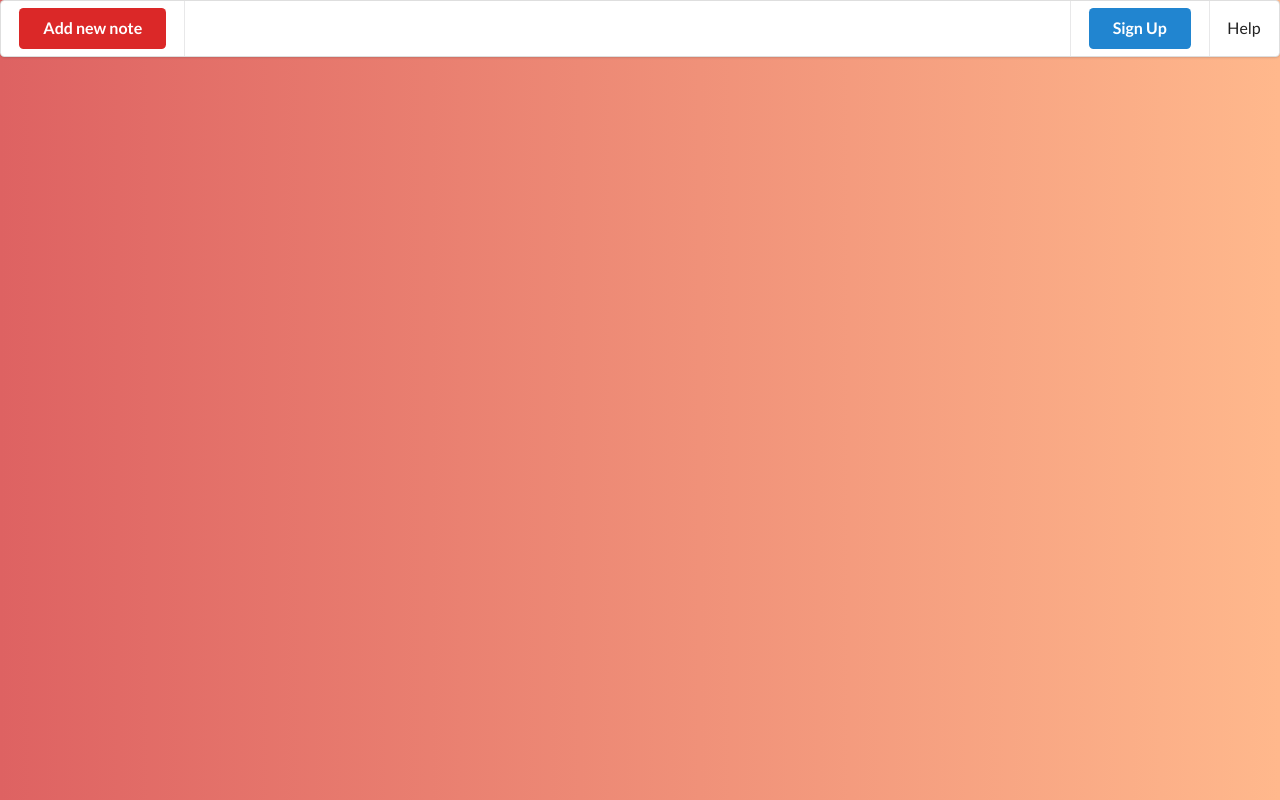
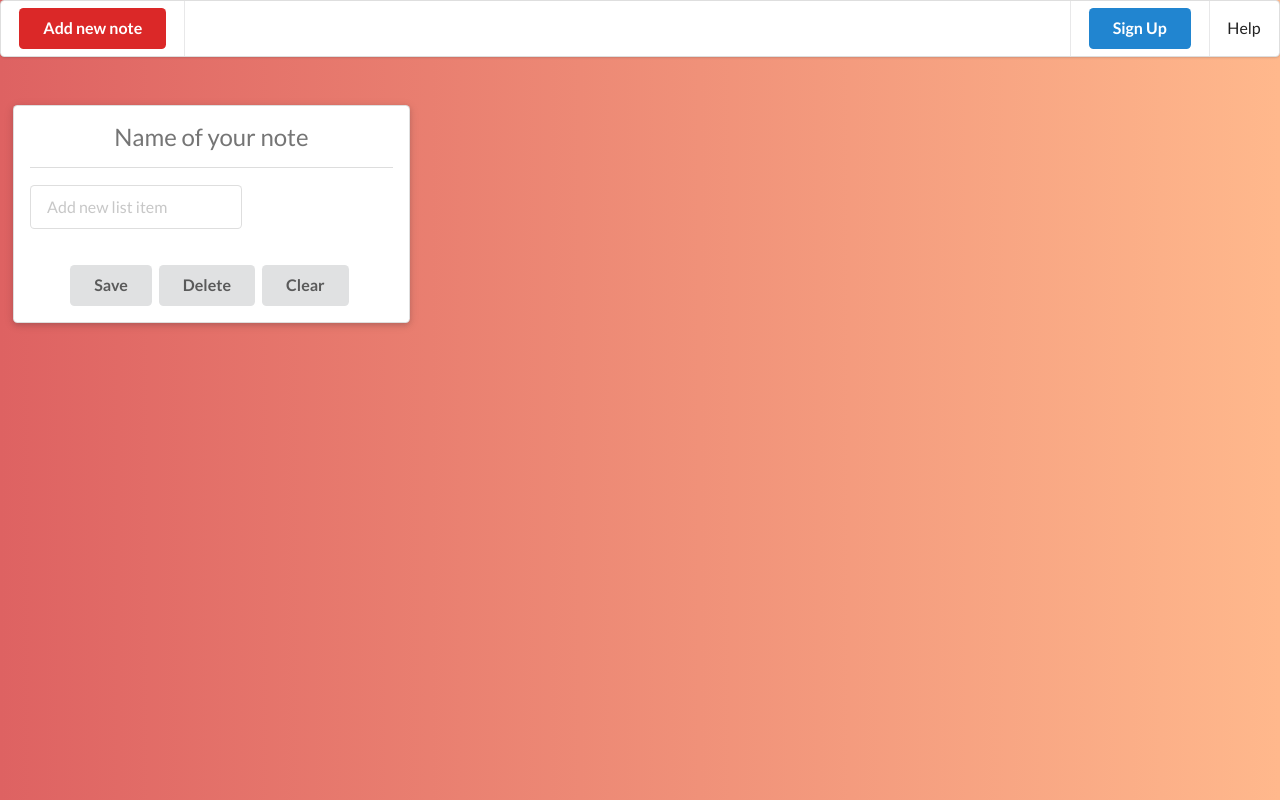
Before and after one commit to shaggy611/to_do_vanila_js, a plain HTML site: page index.html in a window 1280 px wide. Drawn offline with nearby package versions, Linux system fonts and the light colour scheme.

Commit message:
button_add_new_note_2

```diff
--- a/index.html
+++ b/index.html
@@ -44,7 +44,27 @@
 
 <div class="three column row notes_center insert_new_note">
 
-
+ <div class="column col_padd_down">
+	<div class="ui raised segment ">
+		<div class="field">
+			<input type="text" name="list_item" placeholder="Name of your note" class="note_name name_without_border" autocomplete="off">
+			<div class="ui divider"></div>
+			<div class="ui input">
+				<input type="text" name="list_item" placeholder="Add new list item" class="note_list_item" autocomplete="off"> </div>
+		</div>
+		<div class="ui list note_list_item_field">
+			<!--<div class="item checkbox">
+      <input type="checkbox" tabindex="0">
+      <label>ITEM#1</label>
+    </div>--></div>
+		<br/>
+		<div class="button_group">
+			<button class="ui button">Save</button>
+			<button class="ui button">Delete</button>
+			<button class="ui button clear">Clear</button>
+		</div>
+	</div>
+</div>
 
 
 
--- a/js/main.js
+++ b/js/main.js
@@ -1,7 +1,12 @@
-
+'use strict';
 $(document).ready(function(){
 
-
+let note_block = $.get('./note.html', function(note_data){
+    return note_data;
+});
+    $('.add_new_note').click(function(){
+        $('.insert_new_note').append(note_block.responseText);
+    });
 
 
 
@@ -23,11 +28,6 @@ $(document).ready(function(){
 
 
 
-let note_block = $.get('./note.html', function(note_data){
-    return note_data;
-});
-    $('.add_new_note').click(function(){
-        $('.insert_new_note').append(note_block.responseText);
-    });
+
 
 });
```
